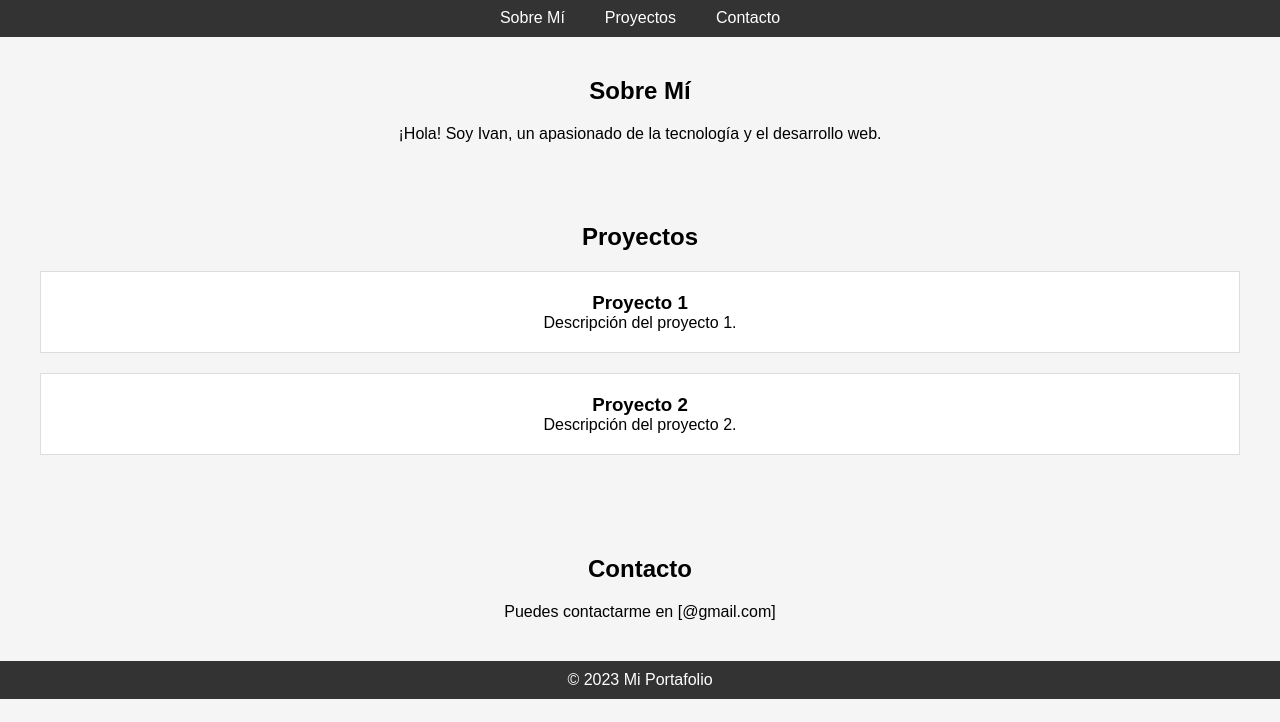
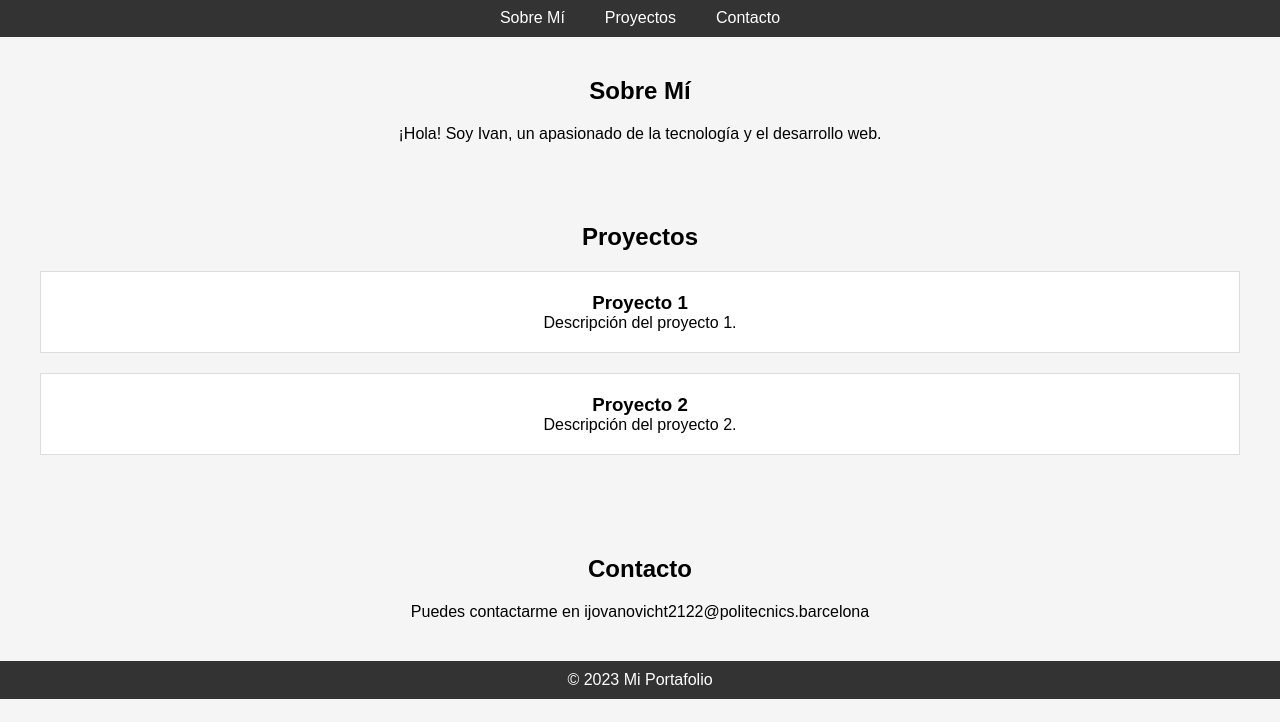
Before and after one commit to IvanPolitecnics/M06_Portafolio_Ivan, a plain HTML site: page index.html in a window 1280 px wide. Shown: the part 78-800 px from the top of the page. Drawn offline with Linux system fonts and the light colour scheme.

Commit message:
Update index.html

```diff
--- a/index.html
+++ b/index.html
@@ -34,7 +34,7 @@
     </section>
     <section id="contacto">
         <h2>Contacto</h2>
-        <p>Puedes contactarme en [@gmail.com]</p>
+        <p>Puedes contactarme en ijovanovicht2122@politecnics.barcelona</p>
     </section>
     <footer>
         <p>&copy; 2023 Mi Portafolio</p>
```
